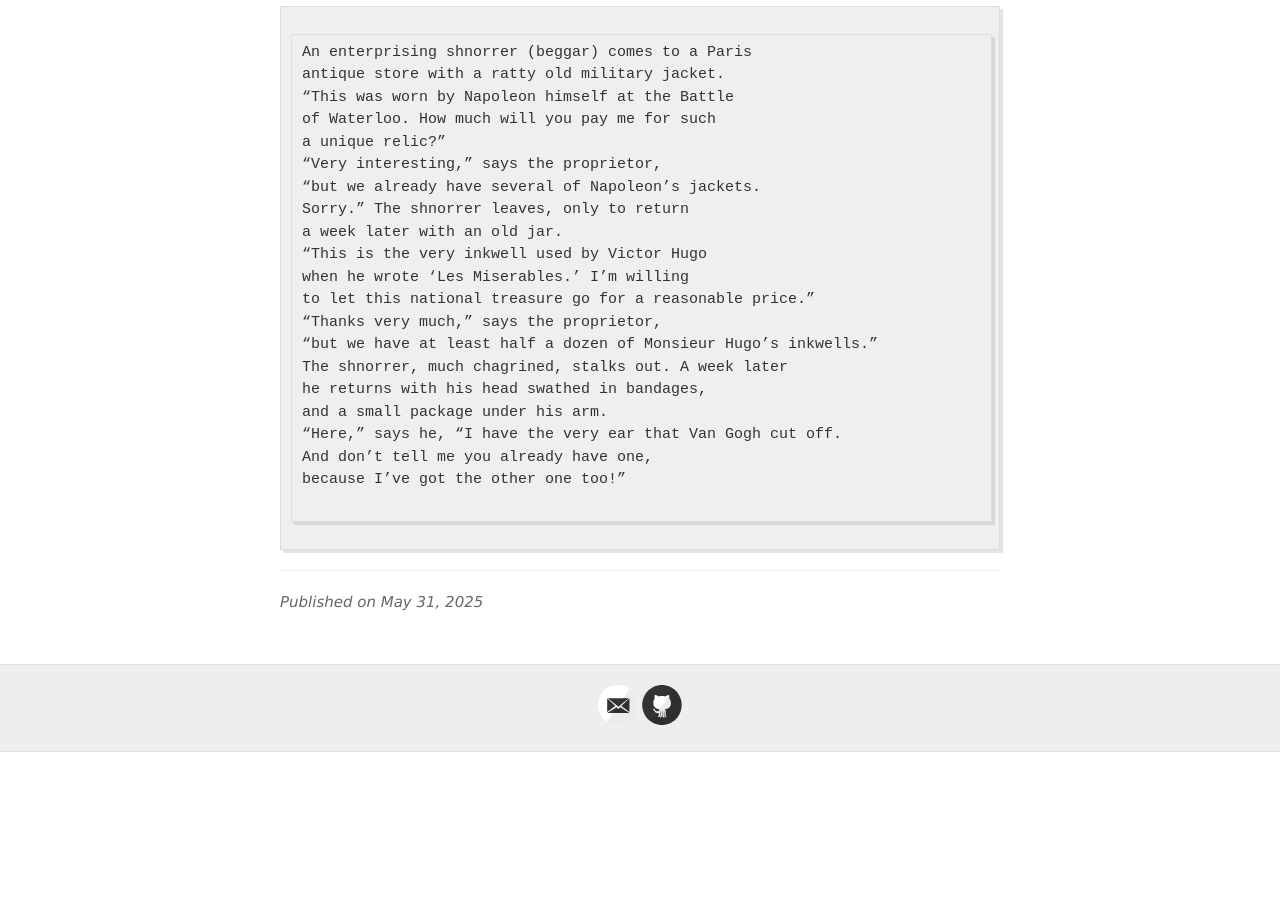
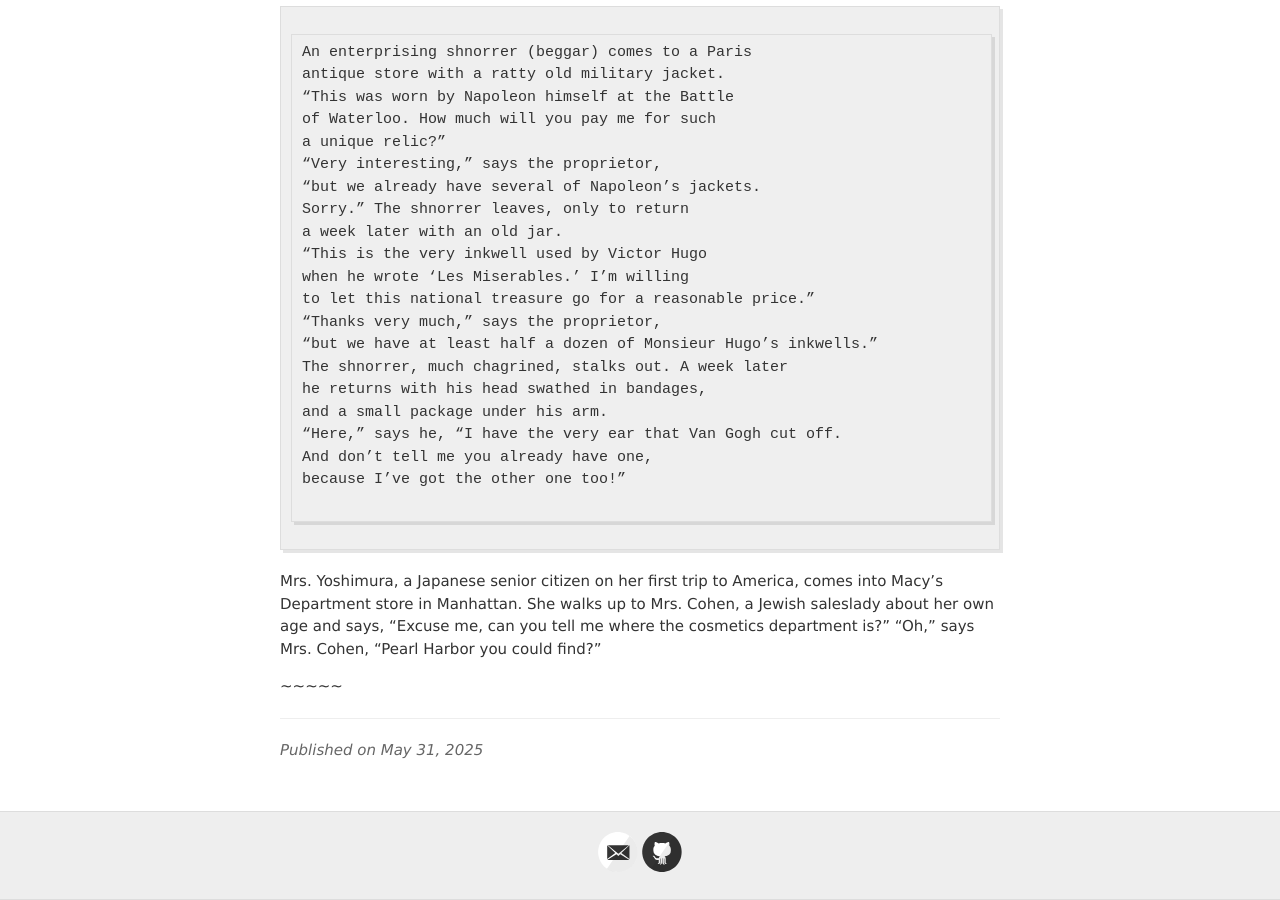
Before and after one commit to jvmallow/jvmallow.github.io, a Jekyll site: the page built from _posts/2025-05-31-Jewish_Humor.md, in a window 1280 px wide and 900 px high, scrolled down 11140 px. Built offline with Jekyll 4.4.1, drawn with Linux system fonts in a browser that asks for light colours; a script that is not in the unit is left out; before the commit the page ends 11892 px from its top, so only the background shows below that.

Commit message:
Update 2025-05-31-Jewish_Humor.md

```diff
--- a/_posts/2025-05-31-Jewish_Humor.md
+++ b/_posts/2025-05-31-Jewish_Humor.md
@@ -459,3 +459,10 @@ And don’t tell me you already have one,
 because I’ve got the other one too!”
 
 ~~~~~
+Mrs. Yoshimura, a Japanese senior citizen on her first trip
+to America, comes into Macy’s Department store in Manhattan.
+She walks up to Mrs. Cohen, a Jewish saleslady about her own age
+and says, “Excuse me, can you tell me where the cosmetics department is?”
+“Oh,” says Mrs. Cohen, “Pearl Harbor you could find?”
+
+~~~~~
```
